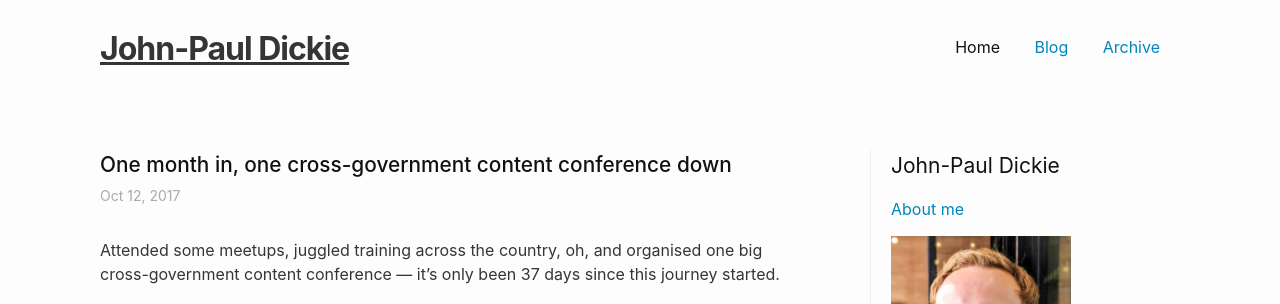
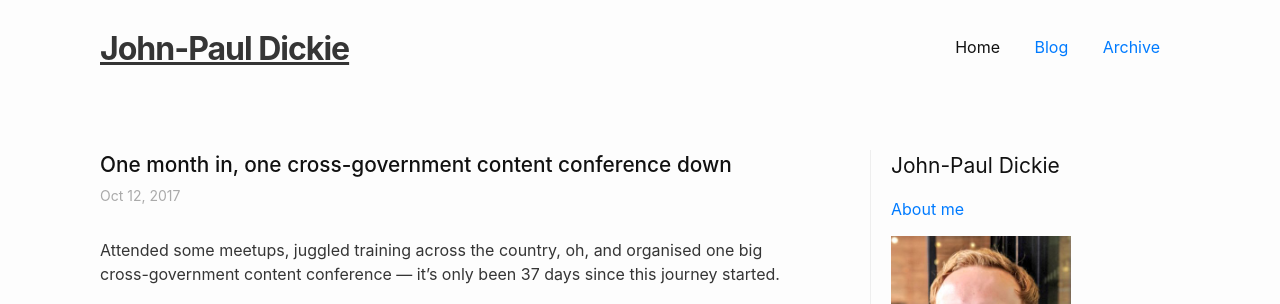
Before and after one commit to johnpauldickie/johnpauldickie.github.io, a Jekyll site: the page built from blog/index.html, in a window 1280 px wide. Shown: the top 304 px of the page. Built offline with Jekyll 4.4.1, drawn with Linux system fonts in a browser that asks for light colours; the list of posts is cut into pages by our own code.

Commit message:
Updated style

```diff
--- a/assets/scss/main.scss
+++ b/assets/scss/main.scss
@@ -169,7 +169,8 @@
     color: $title-color !important;
     text-decoration: none;
     &:hover {
-      color: #0037F5 !important;
+      color: #0056b3 !important;
+      text-decoration: underline !important;
     }
   }
 
@@ -195,6 +196,7 @@
     line-height: 1.2em;
     font-size: 32px;
     margin-top: 30px;
+    text-decoration: underline;
   }
 
   .trigger {
@@ -232,7 +234,7 @@
 }
 
 a {
-  text-decoration: underline;
+text-decoration: none;
 }
 
 p {
@@ -262,7 +264,7 @@
 }
 
 a {
-  color: #0085bd !important;
+  color: #007bff !important;
 }
 
 footer {
```
